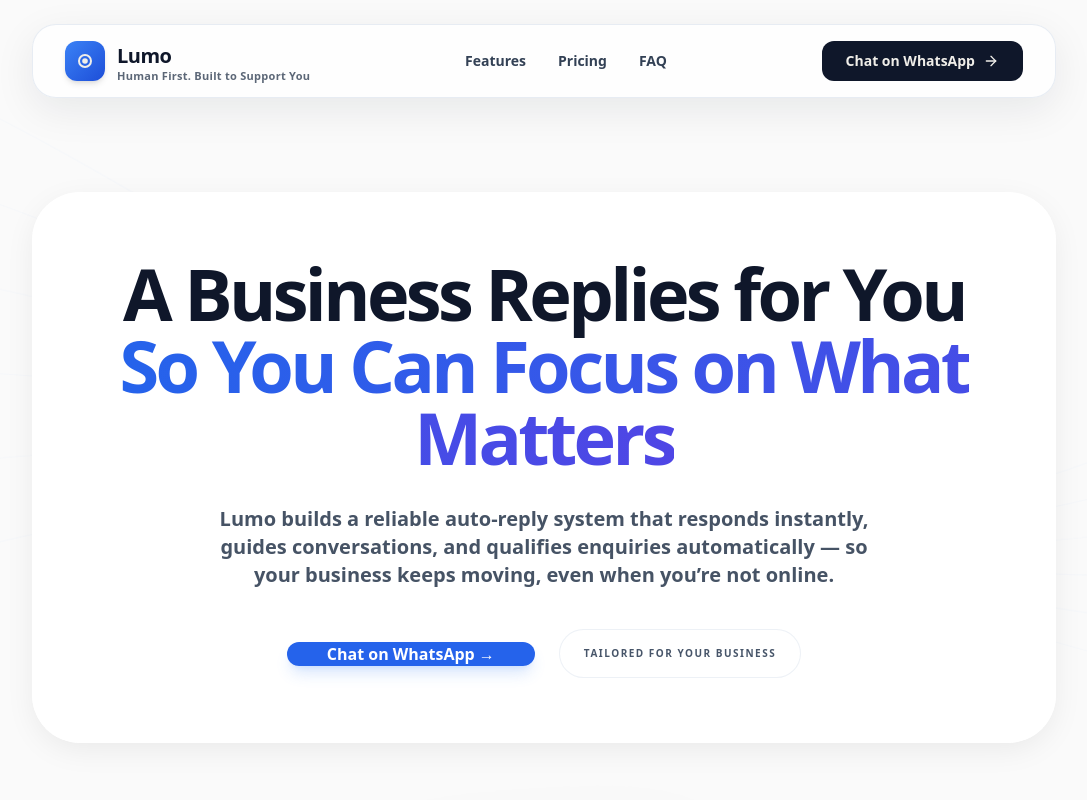
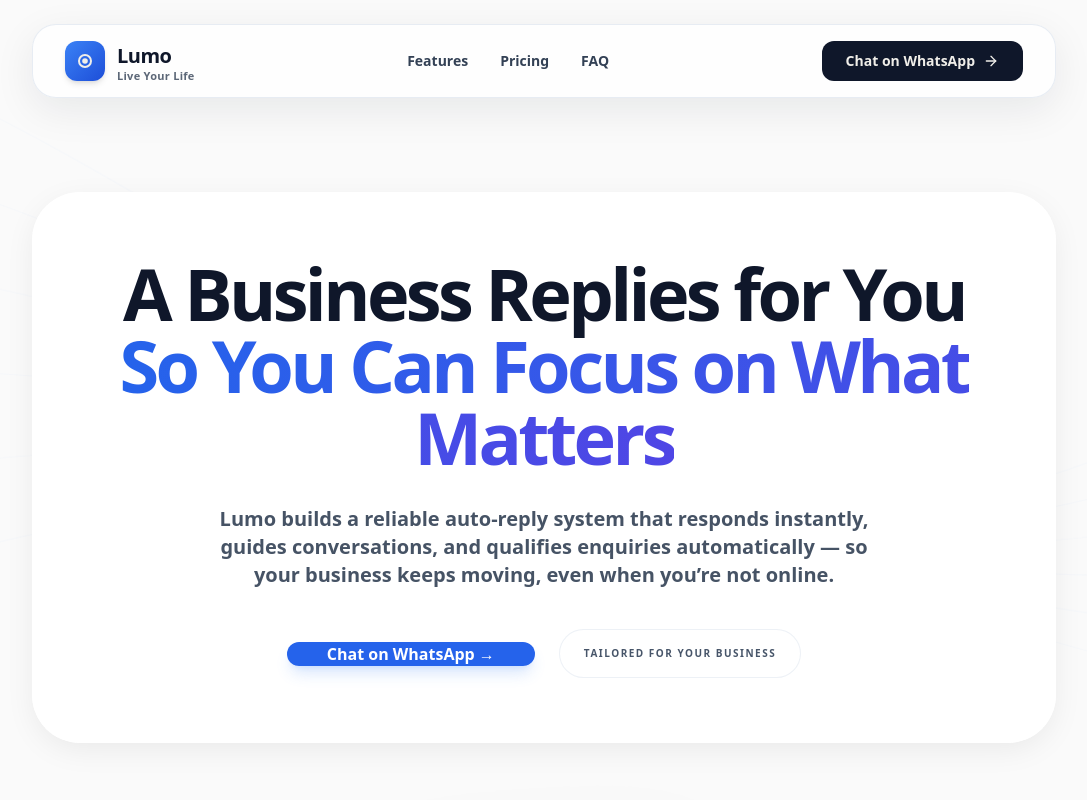
Before and after one commit to jeffthecool9/lumo3.0, a React (Vite) app: page / in a window 1280 px wide. Shown: the top 800 px of the page, without its empty margins (96-1183 px from the left). Built offline with nearby package versions, Linux system fonts and the light colour scheme; the HTML template or start-up script is replaced by a standard one.

Commit message:
Update Navbar.tsx

```diff
--- a/src/components/Navbar.tsx
+++ b/src/components/Navbar.tsx
@@ -36,11 +36,12 @@
 
   {/* Brand text */}
   <div className="flex flex-col leading-none">
-    <span className="text-xl font-extrabold text-slate-900 tracking-tight">
-      Lumo
-    </span>
+   <span className="lumo-liquid text-xl font-extrabold tracking-tight">
+  Lumo
+</span>
+
     <span className="text-[11px] font-semibold tracking-wide text-slate-700/80">
-      Human First. Built to Support You
+      Live Your Life
     </span>
   </div>
 </a>
```
